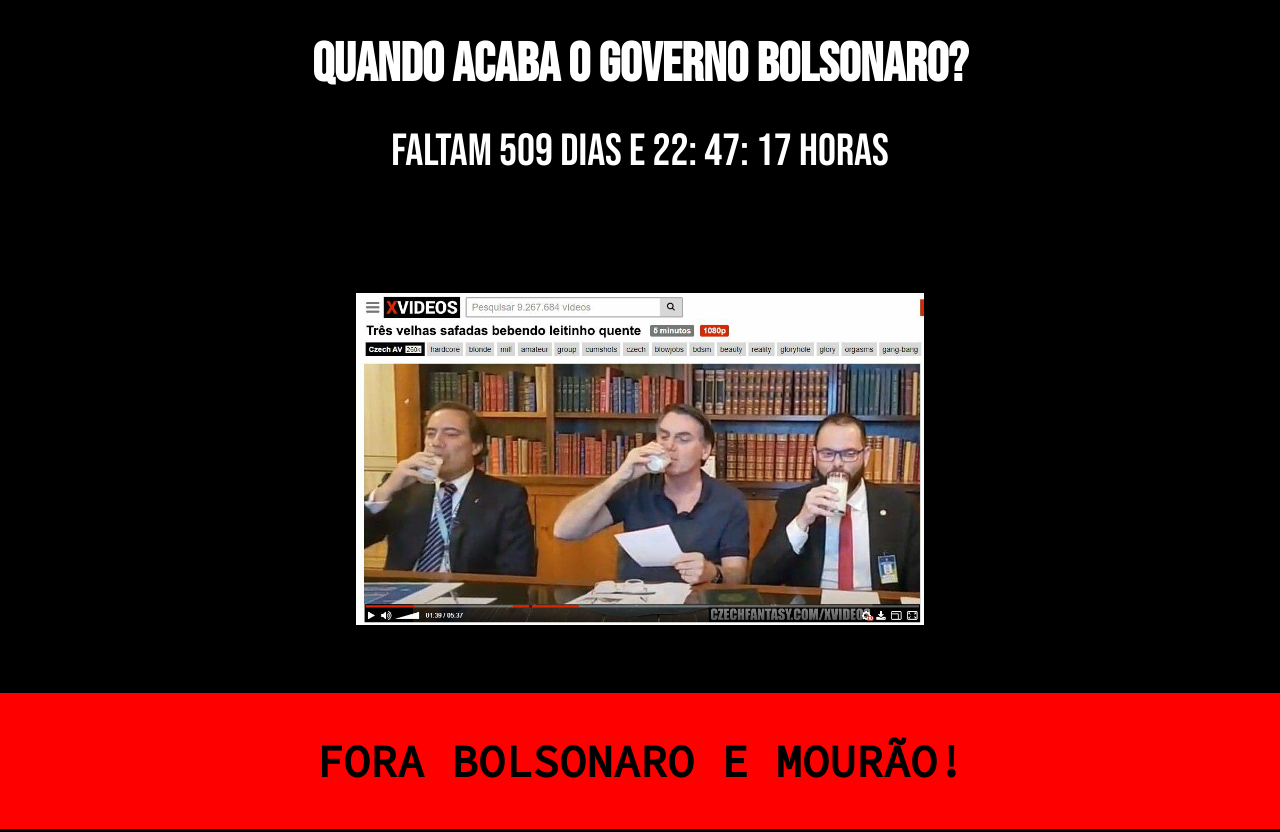
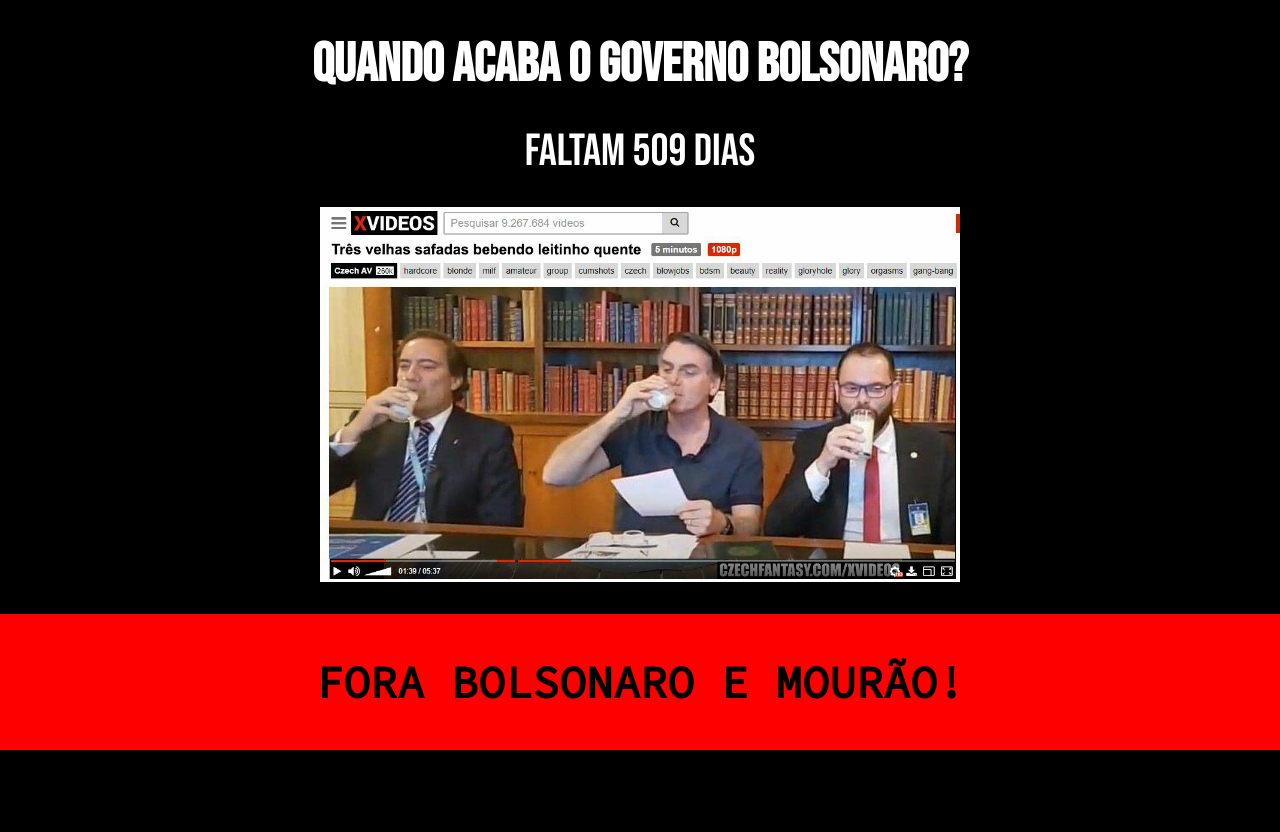
Before and after one commit to FernandaMendonca/contador-regressivo, a plain HTML site: page index.html in a window 1280 px wide. Drawn offline with Linux system fonts and the light colour scheme.

Commit message:
atualizando js

```diff
--- a/css/estilos.css
+++ b/css/estilos.css
@@ -52,8 +52,6 @@ section {
 }
 
 img {
-    margin-top: 50px;
-    padding: 2em;
     width: 50%;
 }
 
--- a/js/main.js
+++ b/js/main.js
@@ -1,22 +1,17 @@
 quandoOBolsonaroSai();
 
 function quandoOBolsonaroSai() {
-    let hoje = new Date().getTime();
-    let diaMaisEsperado = new Date("december 31, 2022 24:00").getTime();
-    let segundos = parseInt((diaMaisEsperado - hoje) / 1000);
+    const diaMilissegundos = 1000 * 60 * 60 * 24;
+    const hoje = new Date().getTime();
+    const diaMaisEsperado = new Date("12/31/2022").getTime();
 
-    let dias = parseInt(segundos / 86400);
-    segundos = segundos % 86400;
+    const diferencaEntreDatas = diaMaisEsperado - hoje;
 
-    let horas = parseInt(segundos / 3600);
-    segundos = segundos % 3600;
+    const diasRestantes = Math.round(diferencaEntreDatas / diaMilissegundos);
 
-    let minutos = parseInt(segundos / 60);
-    segundos = parseInt(segundos % 60);
+    const tempoRestante = `Faltam ${diasRestantes} dias`;
 
-    let tempoRestante = `Faltam ${dias} dias e ${horas}: ${minutos}: ${segundos} horas`;
-
-    if (dias >= 0) {
+    if (diasRestantes >= 0) {
         document.getElementById('contador').innerHTML = tempoRestante;
         setInterval(quandoOBolsonaroSai, 1000);
     } else {
```
Also changed, not shown: index.html (+0 -1 lines).
